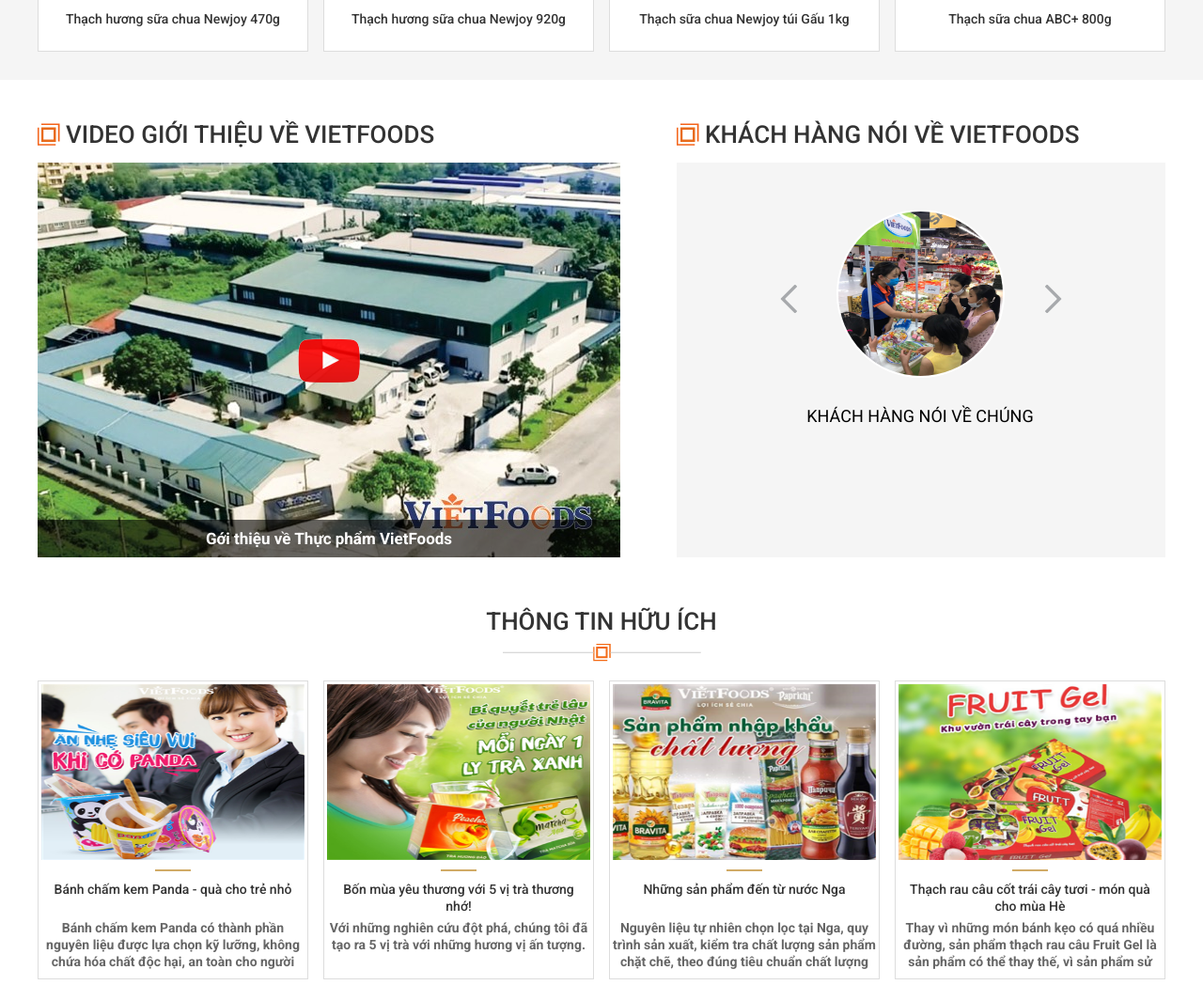
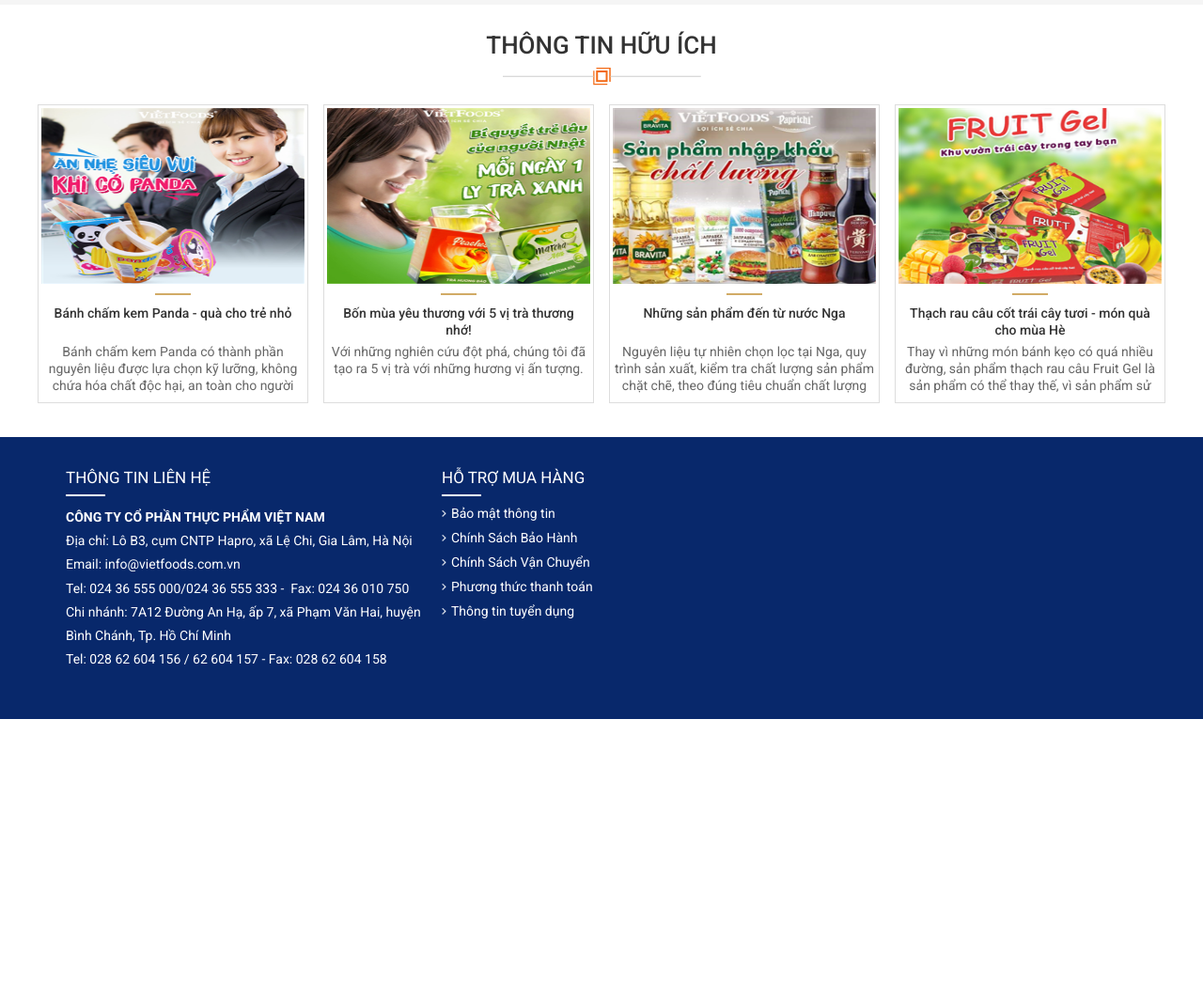
Before and after one commit to jackprogrammer/jackprogrammer.github.io, a PHP site: page / in a window 1280 px wide. Shown: the part 2816-3864 px from the top of the page at 94% size. After the commit the page ends 3581 px from the top, so only its background shows below. Run offline with PHP 8.4, Linux system fonts and the light colour scheme.

Commit message:
Sửa index

```diff
--- a/css/main.css
+++ b/css/main.css
@@ -6,10 +6,10 @@
 }
 
 .v2 {
-  height: 300px;
+  height: 210px;
   overflow: hidden;
   text-align: center;
-  padding-top: 15px;
+  padding-top: 25px;
 }
 .v2 li {
   float: left;
--- a/index.html
+++ b/index.html
@@ -99,19 +99,19 @@
     <ul class="v2">
         <li class="l0">
             <div style="background:url(img/a/82.png) no-repeat center top;background-size:110px 110px;"><b>THẠCH HƯƠNG
-                    SỮA CHUA</b><span>https://www.youtube.com/watch?v=7DSv-Vu43bs&feature=youtu.be</span></div>
+                    SỮA CHUA</b><span></span></div>
         </li>
         <li class="l1">
             <div style="background:url(img/a/81.png) no-repeat center top;background-size:110px 110px;"><b>BÁNH CHẤM
-                    PANDA</b><span>https://www.youtube.com/watch?v=7DSv-Vu43bs&feature=youtu.be</span></div>
+                    PANDA</b><span></span></div>
         </li>
         <li class="l2">
             <div style="background:url(img/a/71.jpg) no-repeat center top;background-size:110px 110px;"><b>THẠCH CỐT
-                    TRÁI CÂY TƯƠI</b><span>https://www.youtube.com/watch?v=7DSv-Vu43bs&feature=youtu.be</span></div>
+                    TRÁI CÂY TƯƠI</b><span></span></div>
         </li>
         <li class="l3">
             <div style="background:url(img/a/75.jpg) no-repeat center top;background-size:110px 110px;"><b>DẦU ĂN HƯỚNG
-                    DƯƠNG</b><span>https://www.youtube.com/watch?v=U0sarcLoAnc&feature=youtu.be</span></div>
+                    DƯƠNG</b><span></span></div>
         </li>
     </ul>
     <div class="ch">
@@ -240,45 +240,6 @@
         </ul>
     </div>
     <form method="post" action="/" id="form1">
-        <div class="aspNetHidden">
-            <input type="hidden" name="__VIEWSTATE" id="__VIEWSTATE"
-                value="/wEPDwUENTM4MWQYAQUeX19Db250cm9sc1JlcXVpcmVQb3N0QmFja0tleV9fFgEFC2N0bDAwJGlTZWFy6HCvnPLrrTSwjkNlmZC8Y3DVY4o=" />
-        </div>
-
-        <div class="aspNetHidden">
-
-            <input type="hidden" name="__VIEWSTATEGENERATOR" id="__VIEWSTATEGENERATOR" value="CA0B0334" />
-            <input type="hidden" name="__EVENTVALIDATION" id="__EVENTVALIDATION"
-                value="/wEdAAMyDprWVIqIFDh4uLFAV7YovDtZKg4ycidK4dCLx/zUVpRpixG3kUZDijUR7clulBbBaIS+PPIFE5nW4qUm2ao3crpc1Q==" />
-        </div>
-        <ul class="us" style="display:none;">
-            <li>
-                <div><input type="image" name="ctl00$iSear" id="iSear" class="s" src="img/ic/1.gif" /><input
-                        name="ctl00$key" type="text" id="key" class="txt" placeholder="Nhập từ khóa tìm kiếm" /></div>
-            </li>
-        </ul>
-
-        <div class="cl"></div>
-
-
-        <ul class="kh">
-            <li class="t">Khách hàng nói về VietFoods</li>
-            <li class="z">
-                <div id="as1" class="owl-carousel owl-theme">
-                    <div class="c"><img src="img/a/72.jpg" alt="Khách hàng nói về chúng tôi." /><strong>Khách hàng nói
-                            về chúng
-                    </div>
-                </div>
-            </li>
-        </ul>
-        <script
-            type="text/javascript">$(document).ready(function () { $("#as1").owlCarousel({ slideSpeed: 1000, paginationSpeed: 1000, autoPlay: 6000, singleItem: true, pagination: false, navigation: true, navigationText: ["<i class='mdi mdi-chevron-left'></i>", "<i class='mdi mdi-chevron-right'></i>"], }); })</script>
-        <ul class="vdh">
-            <li class="t"><a href="/video-clip.html">Video giới thiệu về VietFoods</a></li>
-            <li class="c" onclick="javascript:video('RiPQVasleCE');"><img src="img/v/4.jpg"
-                    alt="Gới thiệu về Thực phẩm VietFoods" /><strong>Gới thiệu về Thực phẩm
-                    VietFoods</strong><span></span><em></em></li>
-        </ul>
         <div class="cl"></div>
         <h3 class="bh">Thông tin hữu ích</h3>
         <ul class="nb">
```
